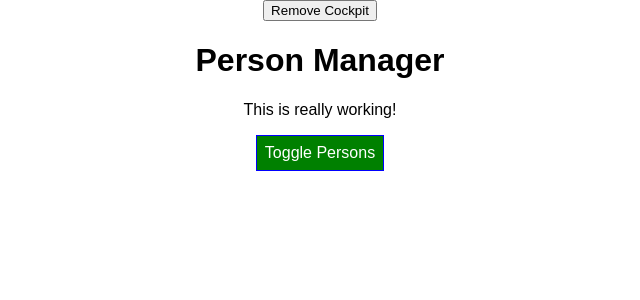
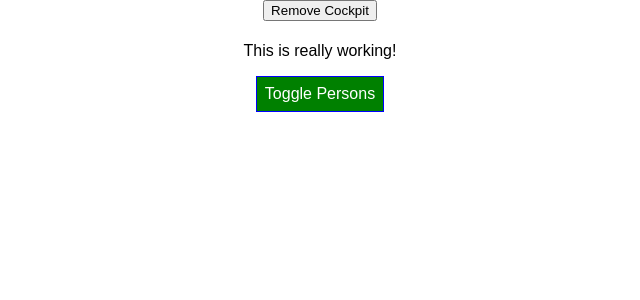
Before and after one commit to sdsunjay/react_tutorial, a React (Create React App) app: page / in a window 1280 px wide. Shown: the top 300 px of the page, without its empty margins (320-960 px from the left). Built offline with nearby package versions, Linux system fonts and the light colour scheme.

Commit message:
Another Form of HOCs

```diff
--- a/src/containers/App.js
+++ b/src/containers/App.js
@@ -5,7 +5,7 @@ import './App.css';
 import Persons from '../components/Persons/Persons';
 import ErrorBoundary from '../components/ErrorBoundary/ErrorBoundary';
 import Cockpit from '../components/Cockpit/Cockpit';
-import WithClass from '../hoc/WithClass';
+import withClass from '../hoc/withClass';
 
 class App extends Component {
   constructor(props) {
@@ -128,7 +128,7 @@ class App extends Component {
 
 
     return (
-      <WithClass classes="App">
+      <React.Fragment>
       <button onClick={this.toggleCockpitHandler}>
           Remove Cockpit
       </button>
@@ -140,11 +140,11 @@ class App extends Component {
         clicked = {this.togglePersonsHandler}
       /> :  null}
       {persons}
-      </WithClass>
+      </React.Fragment>
     );
     // return React.createElement('div', {className: 'App'}, React.createElement('h1', null, 'Does this work now?'));
   } // closes the render function
 }
 
 // Radium is a higher order component
-export default App;
+export default withClass(App, "App");
--- a/src/hoc/WithClass.js
+++ b/src/hoc/WithClass.js
@@ -1,9 +1,14 @@
 import React from 'react';
 
-const withClass = props => (
-  <div className={props.classes}>
-    {props.children}
-  </div>
-);
+// function that returns a function
+const withClass = (WrappedComponent, className) => {
+  // returning another function defintion
+  return props => (
+    <div className={className}>
+      <WrappedComponent />
+    </div>
+
+  );
+};
 
 export default withClass;
```
